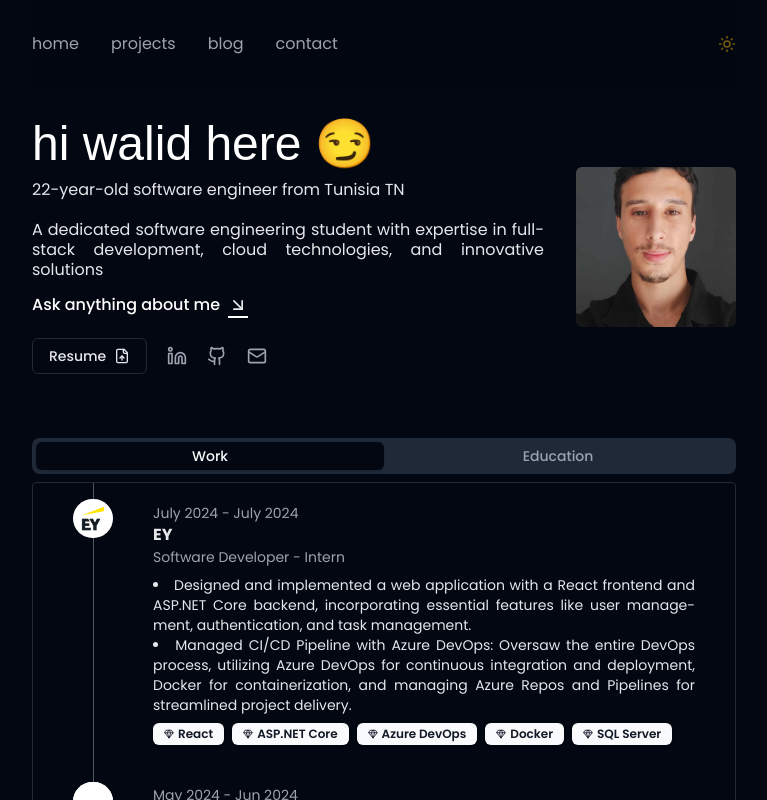
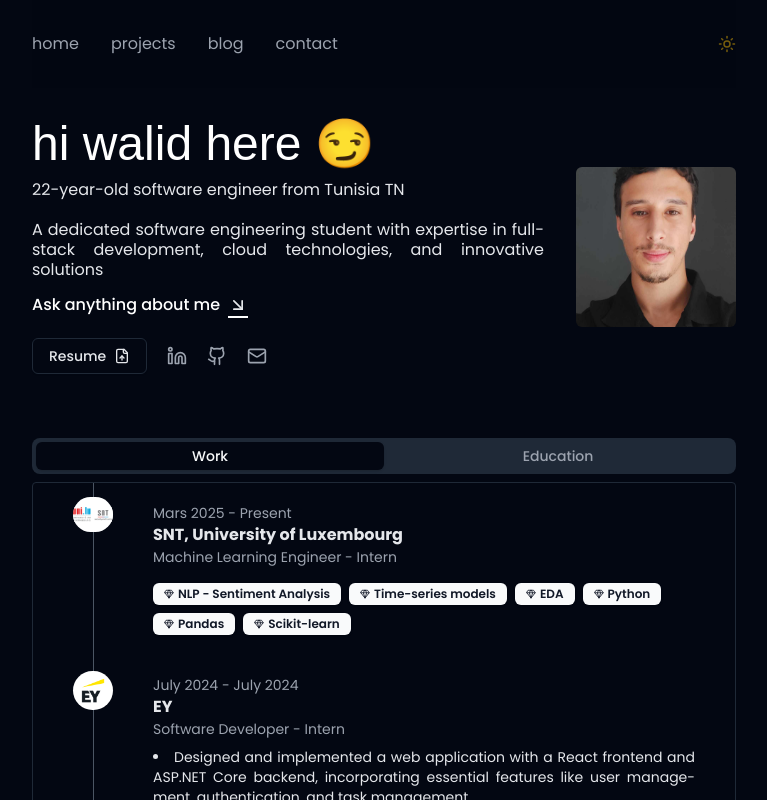
Before and after one commit to Walids35/website, a Next.js app: page / in a window 1280 px wide. Shown: the top 800 px of the page, without its empty margins (256-1023 px from the left). Built offline with nearby package versions, Linux system fonts and the light colour scheme; a web font is replaced by a local one.

Commit message:
SNT experience Update

```diff
--- a/src/data/work.ts
+++ b/src/data/work.ts
@@ -1,4 +1,12 @@
 export const work = [
+    {
+      "date": "Mars 2025 - Present",
+        "image": "/company-logos/SNTT.png",
+        "company": "SNT, University of Luxembourg",
+        "position": "Machine Learning Engineer - Intern",
+        "description": [],
+        "keywords": ["NLP - Sentiment Analysis", "Time-series models", "EDA", "Python", "Pandas", "Scikit-learn"]
+    },
     {
         "date": "July 2024 - July 2024",
         "image": "/company-logos/EY.png",
```
Also changed, not shown: public/company-logos/SNT.png (added), public/company-logos/SNTT.png (added).
